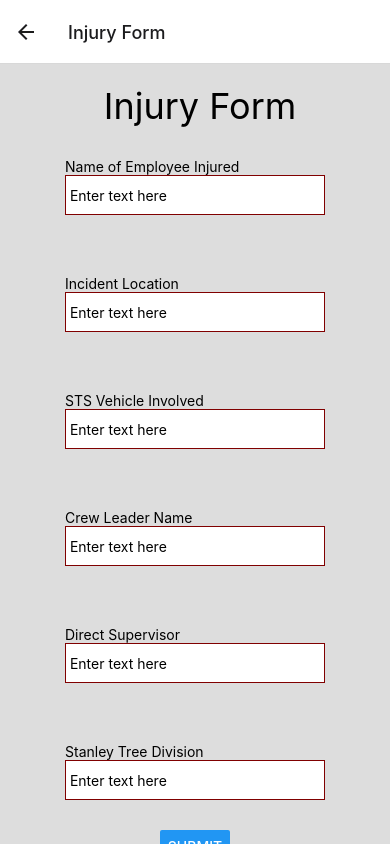
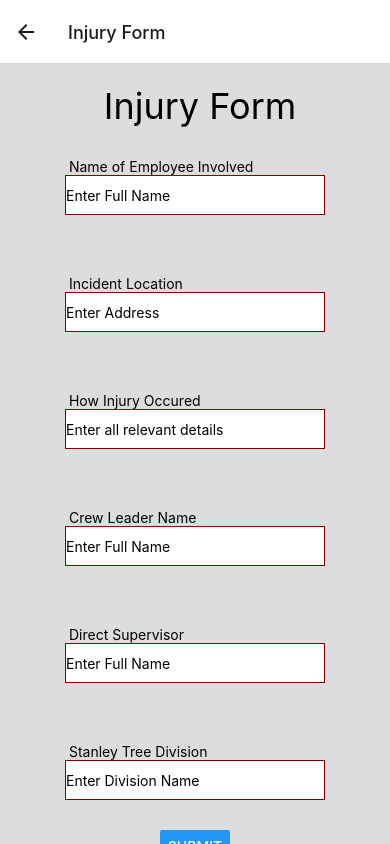
Before and after one commit to dannyara/React-Native-Incident-Form-Demo, a React Native app: screen /InjuryForm in a window 390 px wide. Built offline with nearby package versions, Linux system fonts and the light colour scheme.

Commit message:
added changes to injury form to be dynamic

```diff
--- a/components/AutoAccidentForm.js
+++ b/components/AutoAccidentForm.js
@@ -1,11 +1,12 @@
 import {Button, StyleSheet, ScrollView, Text, TextInput, View, SafeAreaView} from "react-native";
 import * as React from "react";
 import {useState} from "react";
+import {NativeStackView} from "@react-navigation/native-stack";
 
 const NameInput = ({label}) => {
     const [text, setText] = useState('')
     return (
-        <View style={styles.nameInput}>
+        <View style={styles.fieldList}>
             <Text>{label}</Text>
             <TextInput value={text}
                        placeholder = " Enter text here"
@@ -31,7 +32,7 @@
         'type': 'time-date',
     },
     {
-        'label': '"STS Vehicle Involved"',
+        'label': 'STS Vehicle Involved',
         'placeholder': 'Enter STS Equipment Number',
         'required': true,
         'type': 'text-field',
@@ -56,12 +57,12 @@
     },
 ]
 
-const DynamicInput = () => {
+const DisplayFields = () => {
     const [text, setText] = useState('')
     return(
-        <View>
+        <View style={{width: '100%', alignItems: 'center'}}>
             {fieldsObject.map((data, index) =>
-                <View style={styles.input}>
+                <View style={styles.fieldList}>
                     <Text> {data.label} </Text>
                     <TextInput
                         key={index}
@@ -83,13 +84,7 @@
         <ScrollView style={styles.scrollContainer}>
             <View style={styles.container}>
                 <Text style={{fontSize: 36}}> Auto Accident Form</Text>
-                <NameInput label={"Name of Employee Involved"} />
-                <NameInput label={"Incident Location"} />
-                <NameInput label={"STS Vehicle Involved"} />
-                <NameInput label={"Crew Leader Name"} />
-                <NameInput label={"Direct Supervisor"} />
-                <NameInput label={"Stanley Tree Division"} />
-                <DynamicInput />
+                <DisplayFields />
                 <View>
                     <Button
                         title="Submit"
@@ -105,6 +100,7 @@
 
     );
 }
+
 const styles = StyleSheet.create({
     container: {
         flex: 1,
@@ -116,18 +112,10 @@
     scrollContainer: {
         flex: 1,
     },
-    nameInput: {
-        fontSize: 20,
-        justifyContent: 'flex-start',
-        width: '80%',
-        margin: 20,
-        padding: 10,
-
-    },
-    input: {
+    fieldList: {
         fontSize: 20,
         justifyContent: 'center',
-        minWidth: '100%',
+        width: '80%',
         margin: 20,
         padding: 10,
 
--- a/components/InjuryForm.js
+++ b/components/InjuryForm.js
@@ -8,9 +8,73 @@
     }
 }
 const validate = (text) => {
-    return true
+    return text === "test"
 }
-const NameInput = ({label}) => {
+
+const fieldsObject = [
+    {
+        'label': 'Name of Employee Involved',
+        'placeholder': 'Enter Full Name',
+        'required': true,
+        'type': 'text-field',
+    },
+    {
+        'label': 'Incident Location',
+        'placeholder': 'Enter Address',
+        'required': true,
+        'type': 'time-date',
+    },
+    {
+        'label': 'How Injury Occured',
+        'placeholder': 'Enter all relevant details',
+        'required': true,
+        'height': 80,
+        'type': 'text-field',
+    },
+    {
+        'label': 'Crew Leader Name',
+        'placeholder': 'Enter Full Name',
+        'required': true,
+        'type': 'text-field',
+    },
+    {
+        'label': 'Direct Supervisor',
+        'placeholder': 'Enter Full Name',
+        'required': true,
+        'type': 'text-field',
+    },
+    {
+        'label': 'Stanley Tree Division',
+        'placeholder': 'Enter Division Name',
+        'required': true,
+        'type': 'dropdown',
+    },
+]
+
+const DisplayFields = () => {
+    const [text, setText] = useState('')
+    return(
+        <View style={{width: '100%', alignItems: 'center'}}>
+            {fieldsObject.map((data, index) =>
+                <View style={styles.fieldList}>
+                    <Text> {data.label} </Text>
+                    <TextInput
+                        key={index}
+                        value={data.text}
+                        placeholder={data.placeholder}
+                        style={styles.textInput}
+                        height={data.height}
+                        onChangeText={newText => setText(newText)}
+                    />
+                </View>
+            )}
+        </View>
+
+    )
+}
+
+
+const TestValidation = ({label}) => {
 
     const [text, setText] = useState('')
 
@@ -25,10 +89,11 @@
                        autoCapitalize='words'
                        defaultValue={text}
                        onBlur ={() =>{
-                           if (!validate(text)) {
+                           if (validate(text)) {
+                               console.log('true')
 
                         } else {
-                           this.stats.backgroundColor = 'green'
+                           console.log('false')
                         }
                        }}
             />
@@ -41,12 +106,7 @@
         <ScrollView style={styles.scrollContainer}>
             <View style={styles.container}>
                 <Text style={{fontSize: 36}}> Injury Form</Text>
-                <NameInput label={"Name of Employee Injured"} />
-                <NameInput label={"Incident Location"} />
-                <NameInput label={"STS Vehicle Involved"} />
-                <NameInput label={"Crew Leader Name"} />
-                <NameInput label={"Direct Supervisor"} />
-                <NameInput label={"Stanley Tree Division"} />
+                <DisplayFields />
                 <View>
                     <Button
                         title="Submit"
@@ -73,14 +133,14 @@
     scrollContainer: {
         flex: 1,
     },
-    nameInput: {
+    fieldList: {
         fontSize: 20,
-        justifyContent: 'flex-start',
+        justifyContent: 'center',
         width: '80%',
         margin: 20,
         padding: 10,
+    },
 
-    },
     textInput: {
         backgroundColor: 'white',
         height: 40,
```
